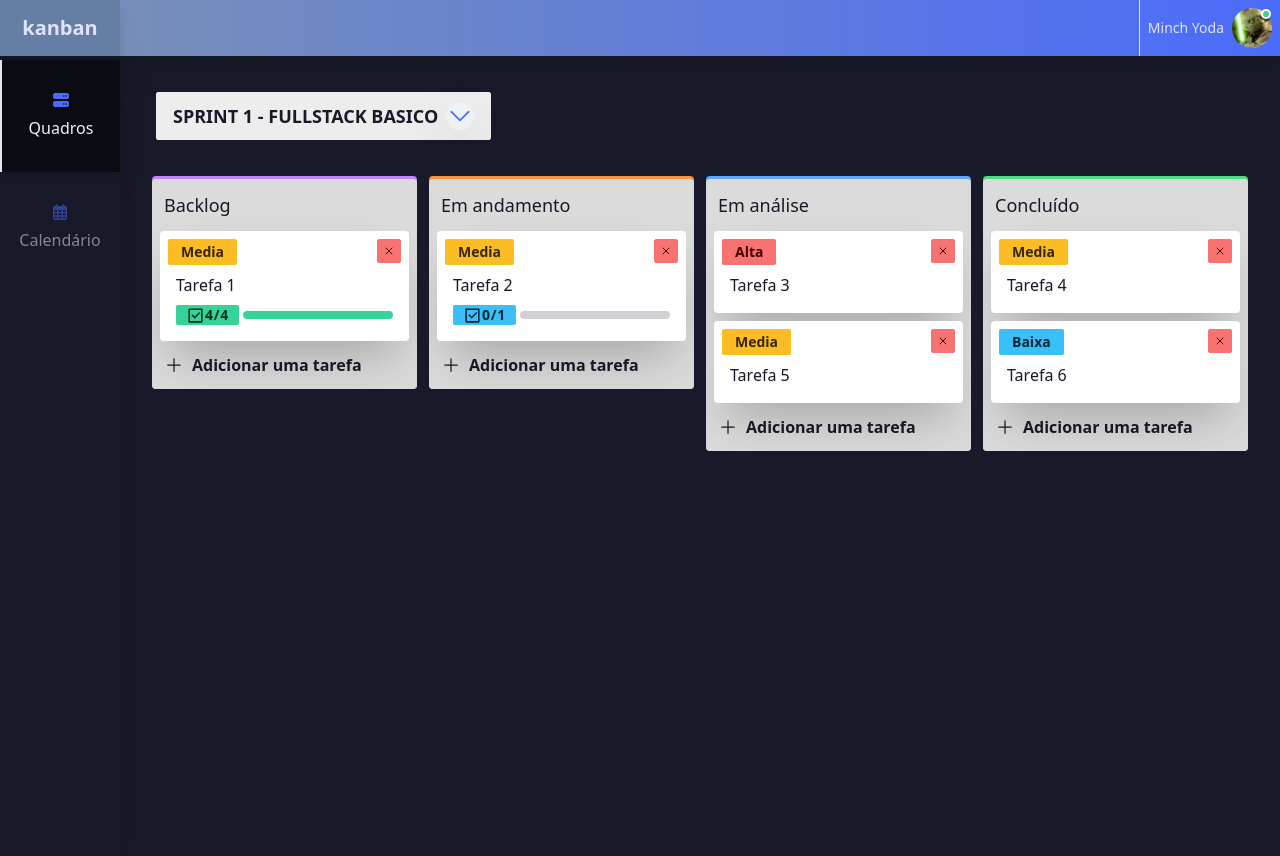
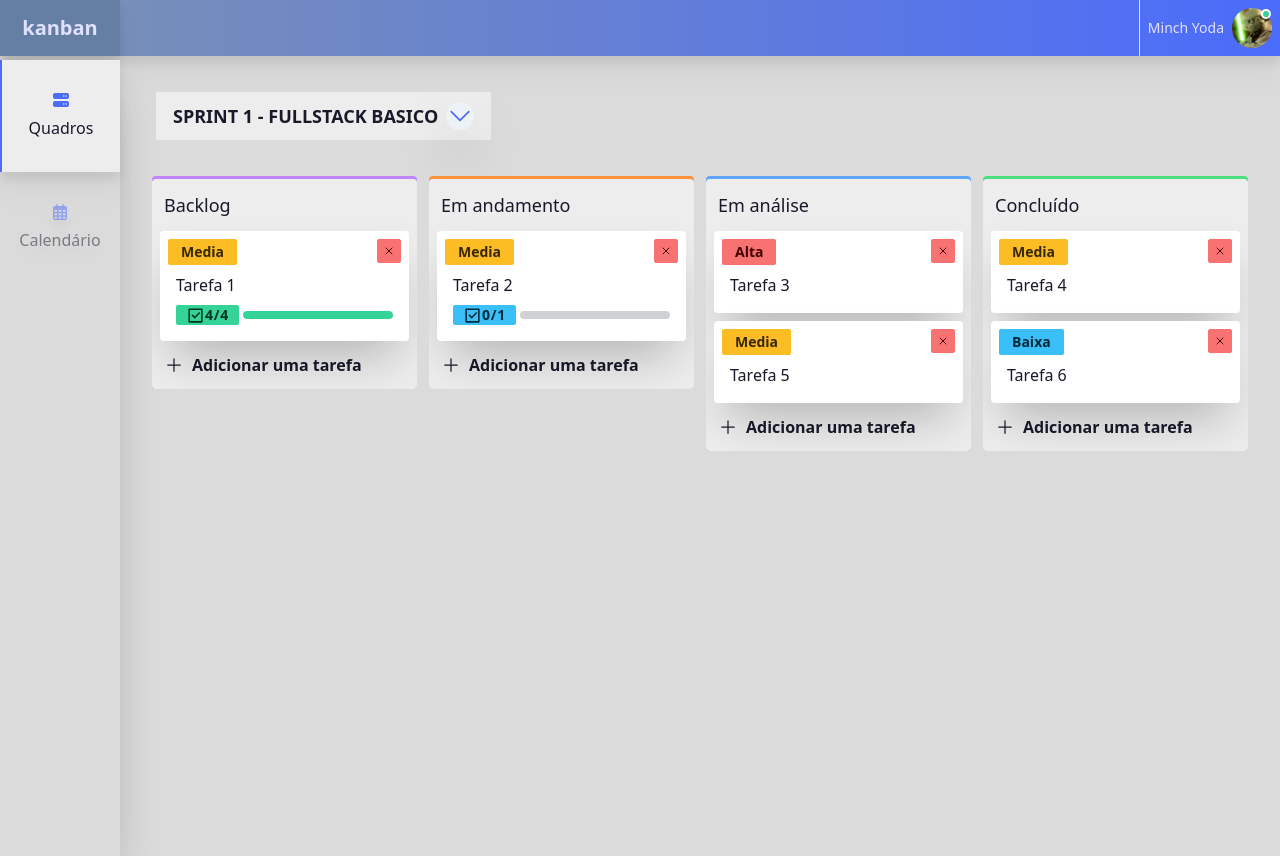
Before and after one commit to bpbastos/kanban-app, a Vue app: page /board/1 in a window 1280 px wide. Built offline with nearby package versions, Linux system fonts and the light colour scheme; data requests are answered from the project's data file.

Commit message:
fix: ajuste nas cores do tema e atualização da screenshot.

```diff
--- a/src/App.vue
+++ b/src/App.vue
@@ -6,7 +6,7 @@
       :lastName="lastName"
       :profilePicture="profilePicture"
     />
-    <div class="flex bg-neutral">
+    <div class="flex bg-base-300">
       <SideBar />
       <main class="py-8 px-8 w-screen">
         <div class="flex flex-col">
--- a/src/components/SideBar.vue
+++ b/src/components/SideBar.vue
@@ -1,26 +1,26 @@
 <template>
-  <div class="shadow-2xl">
+  <div class="shadow-2xl text-base-content">
     <div class="hidden sm:block">
       <aside
         class="flex flex-col w-[120px] min-h-screen flex-shrink-0 drop-shadow-xl py-1"
       >
         <NavLink
         :to="{name: 'Board'}"
-          class="flex flex-col items-center justify-center py-8 hover:bg-neutral-focus"
-          active-class="border-l-2 bg-neutral-focus"
+          class="flex flex-col items-center justify-center py-8 hover:bg-base-100"
+          active-class="border-l-2 border-primary bg-base-200"
           inactive-class="opacity-50"
         >
           <i class="fa-solid fa-server text-primary"></i>
-          <figcaption class="mt-2 text-neutral-content">Quadros</figcaption>
+          <figcaption class="mt-2">Quadros</figcaption>
         </NavLink>
         <NavLink
           :to="{name: 'Calendar'}"
-          class="flex flex-col items-center justify-center py-8 hover:bg-neutral-focus"
-          active-class="border-l-2 bg-neutral-focus"
+          class="flex flex-col items-center justify-center py-8 hover:bg-base-100"
+          active-class="border-l-2 border-primary bg-base-200"
           inactive-class="opacity-50"
         >
           <i class="fa-regular fa-calendar-days text-primary"></i>
-          <figcaption class="mt-2 text-neutral-content">Calendário</figcaption>
+          <figcaption class="mt-2">Calendário</figcaption>
         </NavLink>
       </aside>
     </div>
--- a/src/components/WorkflowCard.vue
+++ b/src/components/WorkflowCard.vue
@@ -1,6 +1,6 @@
 <template>
   <div class="card w-[265px] max-h-screen h-full pt-[3px]" :class="borderColor">
-    <div class="card bg-base-300 overflow-auto scrollbar scrollbar-w-1 scrollbar-thumb-primary">
+    <div class="card bg-base-200 overflow-auto scrollbar scrollbar-w-1 scrollbar-thumb-primary">
       <p class="card-title text-base-content text-lg font-medium m-3">{{ name }}</p>
       <div class="card-actions justify-center ml-2 mr-2">
         <TaskCard v-for="task in tasks" :id="task.id" :priority-label="task.priority.name"
```
Also changed, not shown: screenshot/board.jpg.
